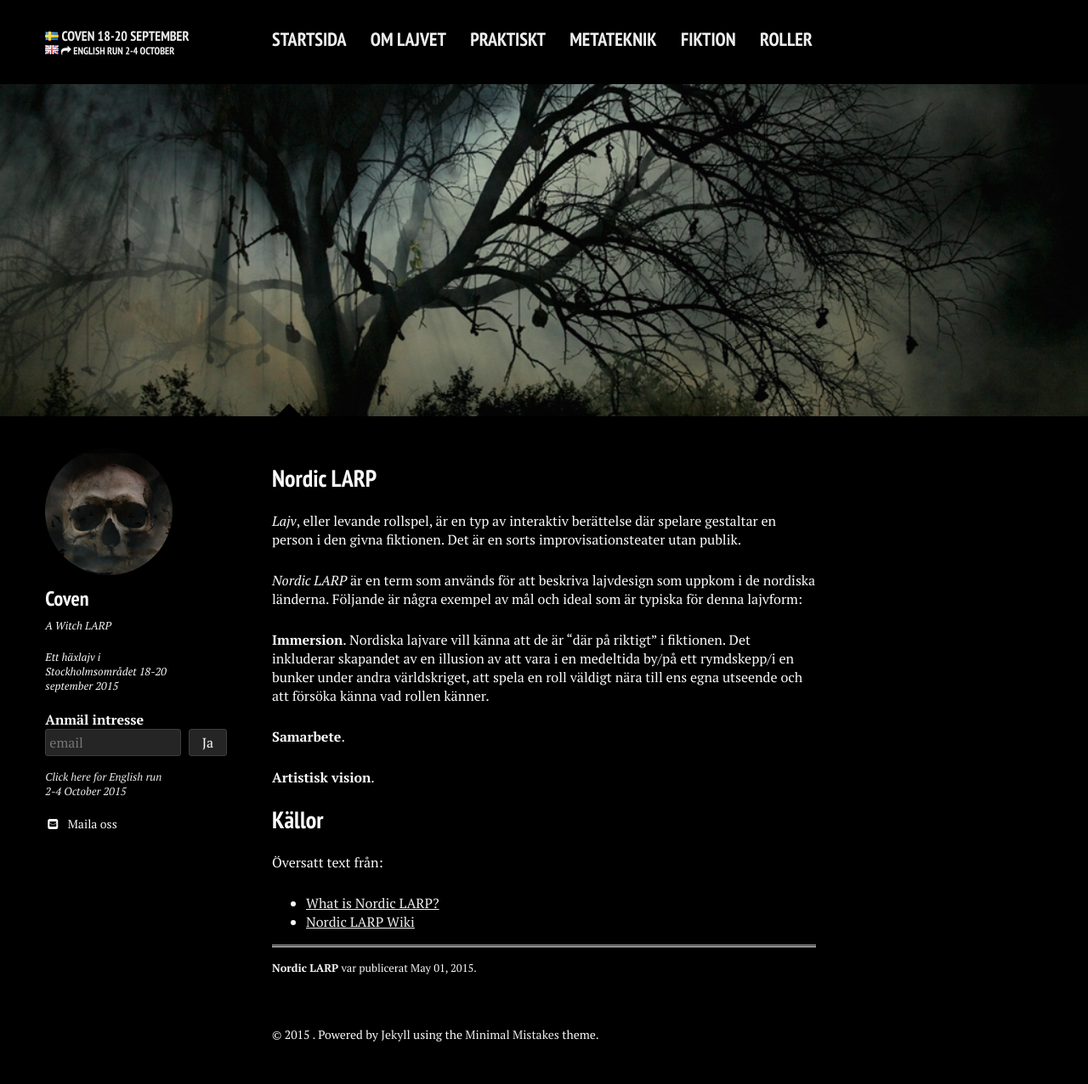
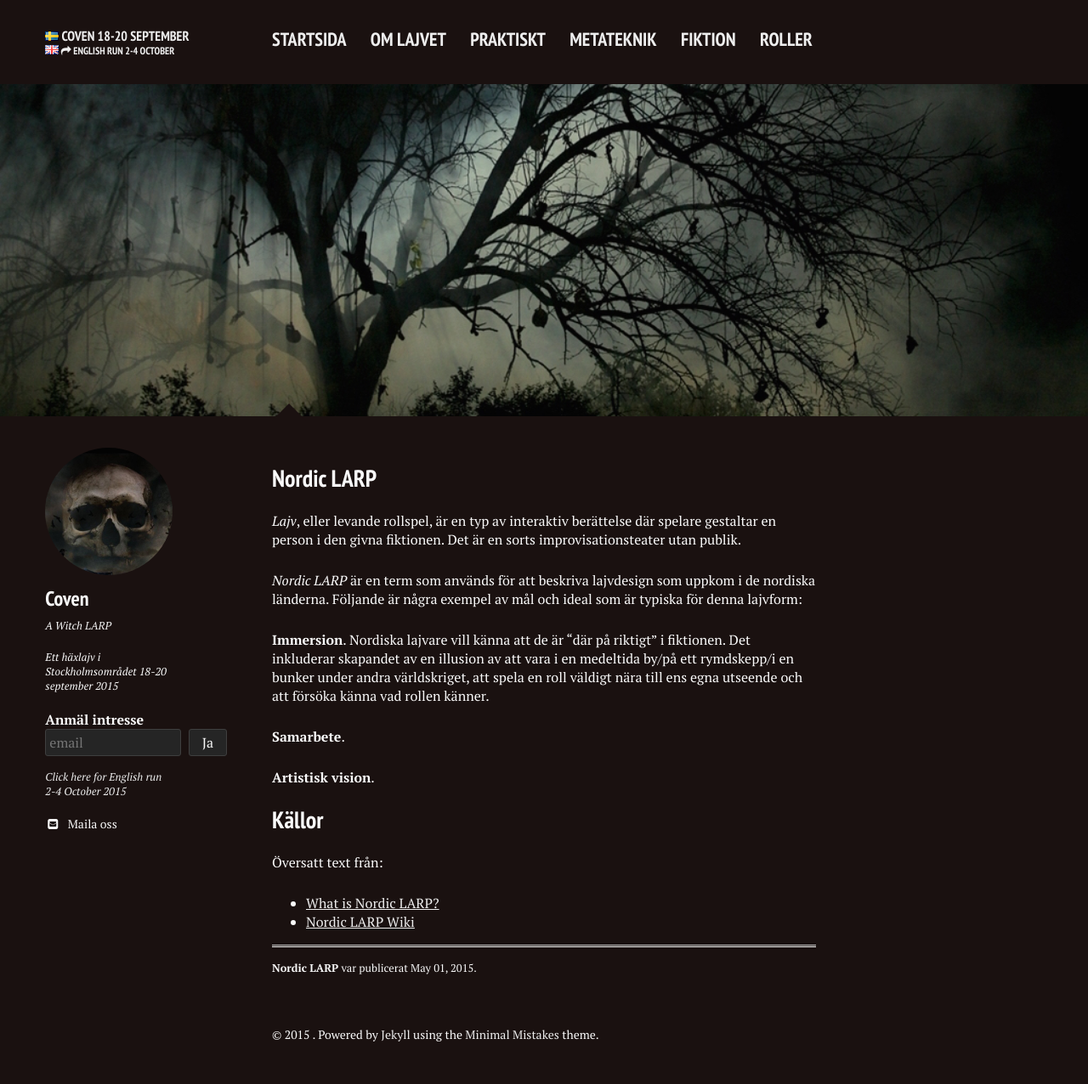
Before and after one commit to stanislavb/www.coven.nu, a Jekyll site: the page built from index.md, in a window 1280 px wide. Shown: the whole page at 85% size. Built offline with Jekyll 4.4.1, drawn with Linux system fonts in a browser that asks for light colours; nearby versions of some CDN libraries.

Commit message:
Licorice background color

```diff
--- a/_config.yml
+++ b/_config.yml
@@ -39,7 +39,7 @@ event:
 
 # Cache invalidation
 css:
-  timestamp: 2015051401
+  timestamp: 2015053100
 
 include: [".htaccess"]
 exclude: ["lib", "config.rb", "Capfile", "config", "log", "Rakefile", "Rakefile.rb", "tmp", "less", "*.sublime-project", "*.sublime-workspace", "test", "spec", "Gruntfile.js", "package.json", "node_modules", "Gemfile", "Gemfile.lock", "LICENSE", "README.md", "vendor"]
--- a/_sass/page.scss
+++ b/_sass/page.scss
@@ -429,7 +429,7 @@ $button-size: 1.5rem;
 	position: absolute;
 	top: 7em;
 	left: 0em;
-	background-color: #000;
+	background-color: $bodycolor;
 	@media #{$small} {
 		display: block;
 		@include grid(12,3);
@@ -662,7 +662,7 @@ $button-size: 1.5rem;
 // Browser Upgrade
 // --------------------------------------------------
 .browser-upgrade {
-	background: #000;
+	background: $bodycolor;
 	text-align: center;
 	margin: 0 0 2em 0;
 	padding: 10px;
--- a/_sass/variables.scss
+++ b/_sass/variables.scss
@@ -9,7 +9,7 @@ $code-font: Monaco, "Courier New", "DejaVu Sans Mono", "Bitstream Vera Sans Mono
 $alt-font: $base-font;
 
 // COLOR ======================================================
-$bodycolor      : #000;
+$bodycolor      : #1A1110;
 $body-color     : $bodycolor;
 $textcolor      : #FAFAFA;
 $text-color     : $textcolor;
```
